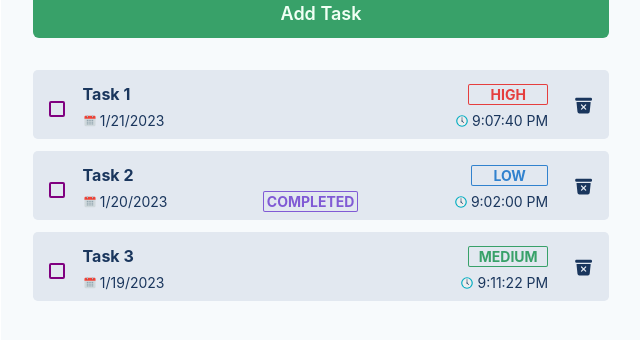
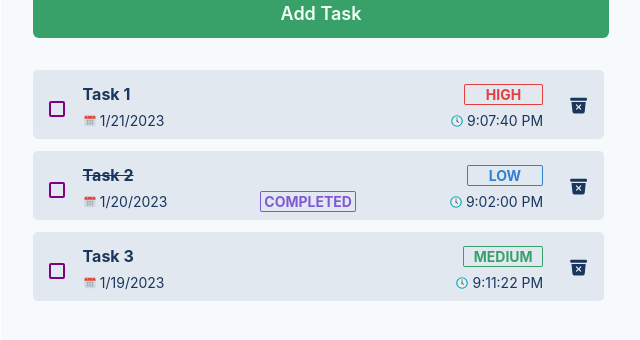
Before and after one commit to ahmadshoaib-git/todo-app, a Next.js app: page / in a window 1280 px wide. Shown: the part 226-566 px from the top of the page, without its empty margins (319-959 px from the left). Built offline with nearby package versions, Linux system fonts and the light colour scheme.

Commit message:
chore: styles customized, custom hook for localstorage added

```diff
--- a/app/page.tsx
+++ b/app/page.tsx
@@ -8,6 +8,7 @@ import { IoTrashBin } from 'react-icons/io5';
 import { CustomInput, CustomList, CustomSelect, CustomButton } from '@/components';
 import { priorityData, initialTasksData } from '@/utils';
 import { ITasks, EPriority, Task } from '@/intefaces';
+import useLocalStorage from '@/hooks/useLocalStorage';
 
 const initialFormFields = {
     name: '',
@@ -15,7 +16,7 @@ const initialFormFields = {
 };
 
 export default function Home() {
-    const [tasks, setTasks] = React.useState(initialTasksData as ITasks);
+    const [tasks, setTasks] = useLocalStorage('todoData', initialTasksData);
     const [formInput, setFormInput] = React.useState(initialFormFields);
     const inputChangeHandler = (event: any): void => {
         setFormInput((prevFormState) => ({
@@ -25,6 +26,7 @@ export default function Home() {
     };
 
     const handleFormSubmit = (): void => {
+        if (!formInput.name) return;
         let taskData: Task = {
             id: uuid(),
             name: formInput.name,
@@ -69,7 +71,7 @@ export default function Home() {
         return (
             <Box as="div" width="100%">
                 <Flex gap="0.5rem" alignItems="center" padding="1.5rem 1rem 1rem 1rem" height="1.4rem">
-                    <Text fontSize="md" fontWeight="bold" flexGrow="9" color="#1A365D">
+                    <Text fontSize="md" fontWeight="bold" flexGrow="9" color="#1A365D" textDecoration={task.completed ? 'line-through' : 'unset'}>
                         {task.name}
                     </Text>
                     <Badge
@@ -103,8 +105,8 @@ export default function Home() {
         );
     };
     return (
-        <Box as="main" bg="gray.50" padding="2rem" h="100%" marginBottom="2rem" borderRadius="0.4rem">
-            <Flex h="100%" w="xl" maxW="40rem" flexDirection="column" borderRadius="0.2rem">
+        <Box as="main" bg="gray.50" padding="2rem" marginBottom="2rem" borderRadius="0.4rem">
+            <Flex w="xl" maxW="xl" flexDirection="column" borderRadius="0.2rem" height="calc(100vh - 12rem)">
                 <form
                     onSubmit={(e) => {
                         e.preventDefault();
@@ -159,8 +161,10 @@ export default function Home() {
                 <Box
                     as="div"
                     marginTop="2rem"
-                    paddingBottom="2rem"
+                    maxH="calc(100% - 9rem)"
                     overflowY="auto"
+                    display="flex"
+                    alignItems={tasks.length > 0 ? 'start' : 'center'}
                     css={{
                         '&::-webkit-scrollbar': {
                             width: '0.2rem',
@@ -178,9 +182,11 @@ export default function Home() {
                     }}
                 >
                     <CustomList
+                        width="calc(100% - 5px)"
                         listData={
                             <>
-                                {tasks.map((task, index) => (
+                                {tasks.length > 0 ? (
+                                    tasks.map((task, index) => (
                                         <ListItem
                                             key={index.toString()}
                                             bg="gray.200"
@@ -211,7 +217,17 @@ export default function Home() {
                                                 </Box>
                                             </Flex>
                                         </ListItem>
-                                ))}
+                                    ))
+                                ) : (
+                                    <ListItem h="calc(100% - 9rem)">
+                                        <Text fontSize="lg" fontWeight="bold" flexGrow="9" color="#353a42" textAlign="center">
+                                            No Task found !
+                                        </Text>
+                                        <Text fontSize="md" flexGrow="9" color="#525457" textAlign="center" marginTop="-0.1rem">
+                                            Please add new tasks ...
+                                        </Text>
+                                    </ListItem>
+                                )}
                             </>
                         }
                     />
--- /dev/null
+++ b/hooks/useLocalStorage.tsx
@@ -0,0 +1,28 @@
+import { useState, useEffect } from 'react';
+
+type ReturnType<T> = [T, React.Dispatch<React.SetStateAction<T>>];
+
+const useLocalStorage = <T,>(key: string, initialValue: T): ReturnType<T> => {
+    const [state, setState] = useState<T>(() => {
+        try {
+            const value = localStorage.getItem(key);
+            return value ? JSON.parse(value) : initialValue;
+        } catch (err) {
+            return initialValue;
+        }
+    });
+
+    useEffect(() => {
+        if (state) {
+            try {
+                localStorage.setItem(key, JSON.stringify(state));
+            } catch (err) {
+                console.log(err);
+            }
+        }
+    }, [state, key]);
+
+    return [state, setState];
+};
+
+export default useLocalStorage;
```
Lines whose indentation alone changed are shown as unchanged.
